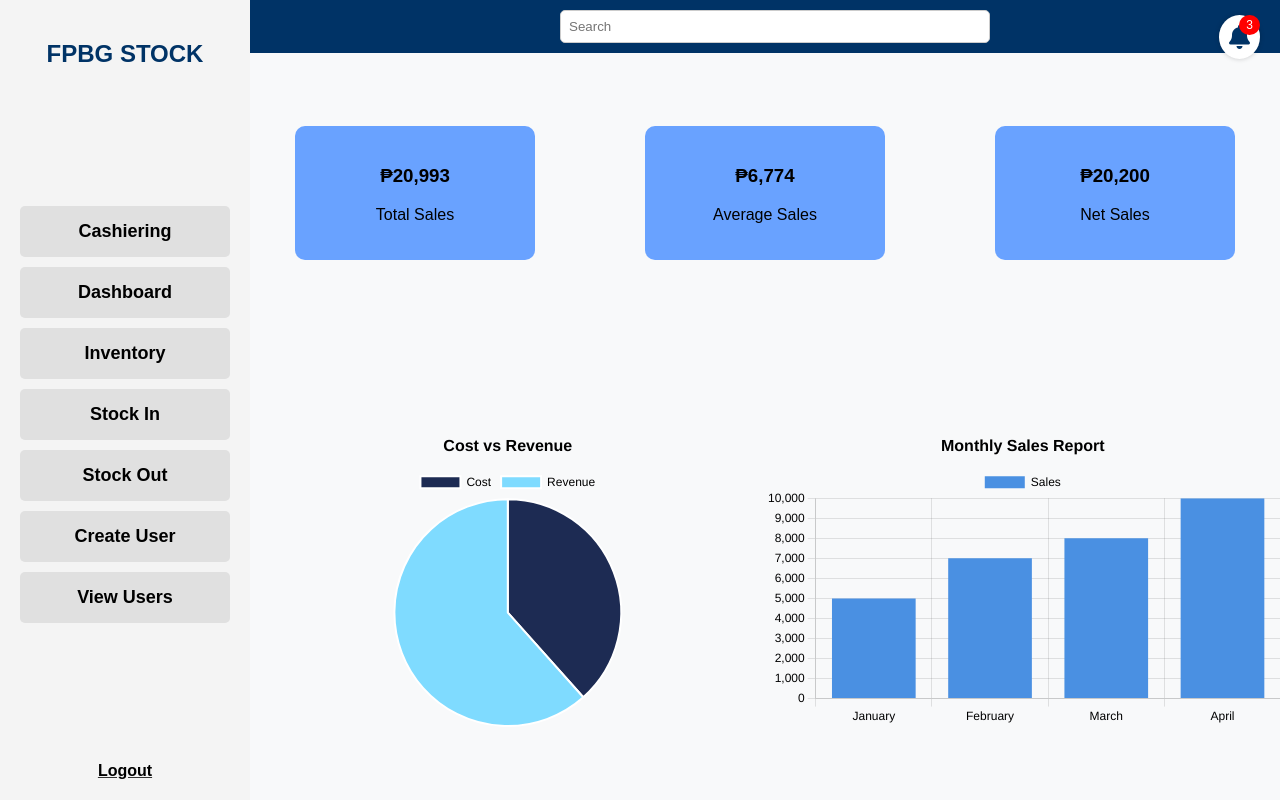
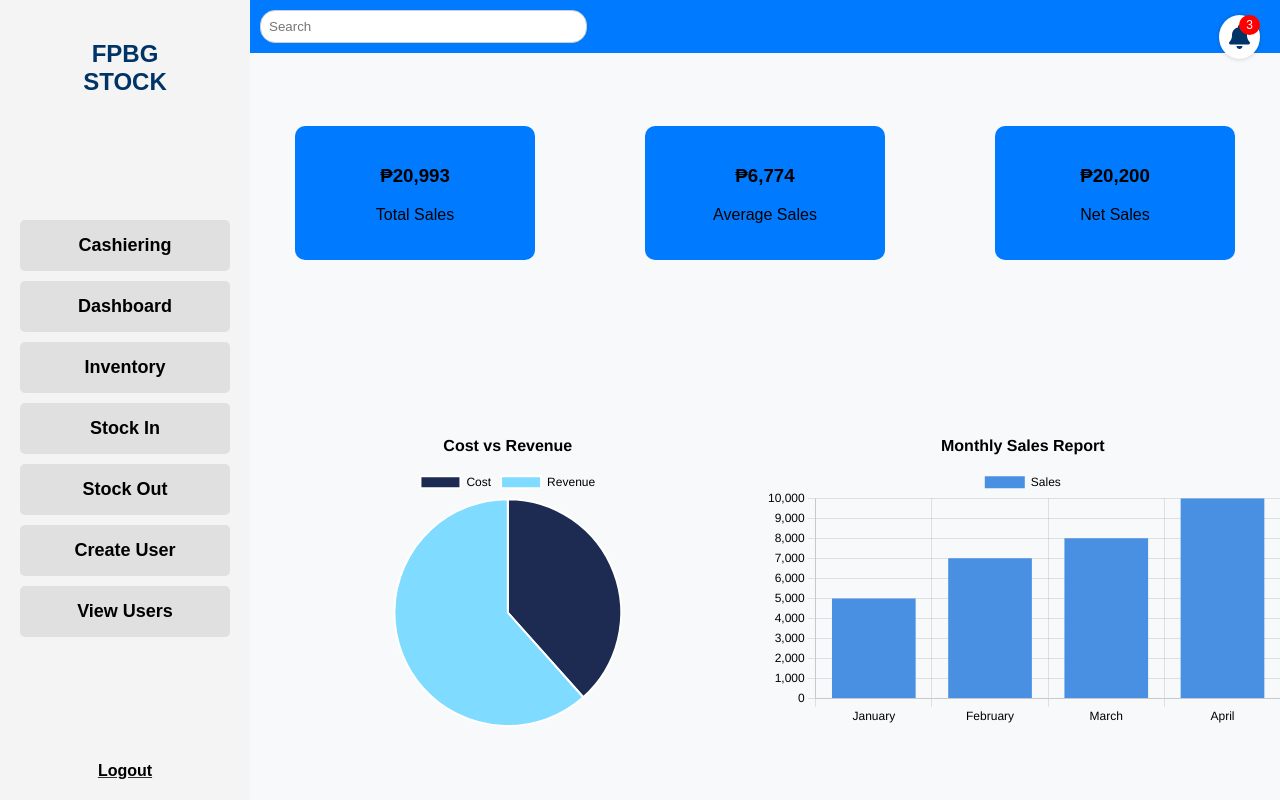
Before and after one commit to SlowlyKent/fpbg_final, a PHP site: page /dashboard.php in a window 1280 px wide. Run offline with PHP 8.4, Linux system fonts and the light colour scheme; a user stored in the database is signed in.

Commit message:
try to change the color

```diff
--- a/dashboard.css
+++ b/dashboard.css
@@ -76,16 +76,18 @@ html, body {
 
 /* Search Bar */
 .search-bar {
-    background: #003366;
+    background: #007bff;
     padding: 10px;
     width: 100%;
     text-align: center;
 }
 
 .search-bar input {
-    width: 40%;
+    display: flex;
+    justify-content: flex-start;
+    width: 30%;
     padding: 8px;
-    border-radius: 5px;
+    border-radius: 15px;
     border: 1px solid #ccc;
 }
 
@@ -98,7 +100,7 @@ html, body {
 }
 
 .stat-card {
-    background-color: #69a2ff;
+    background-color: #007bff;
     color: black;
     padding: 20px;
     border-radius: 10px;
--- a/dashboard.php
+++ b/dashboard.php
@@ -33,7 +33,7 @@
 
     <div class="dashboard-container" id="dashboardContainer">
         <div class="sidebar" id="sidebar">
-            <h2>FPBG STOCK</h2>
+            <h2>FPBG<br>STOCK</h2>
             <ul>
             <?php if ($_SESSION['role'] === 'admin'): ?>
                 <a href="#" class="back-btn" id="backBtn" onclick="backToDashboard()" style="display: none;">Back to Dashboard</a>
```
